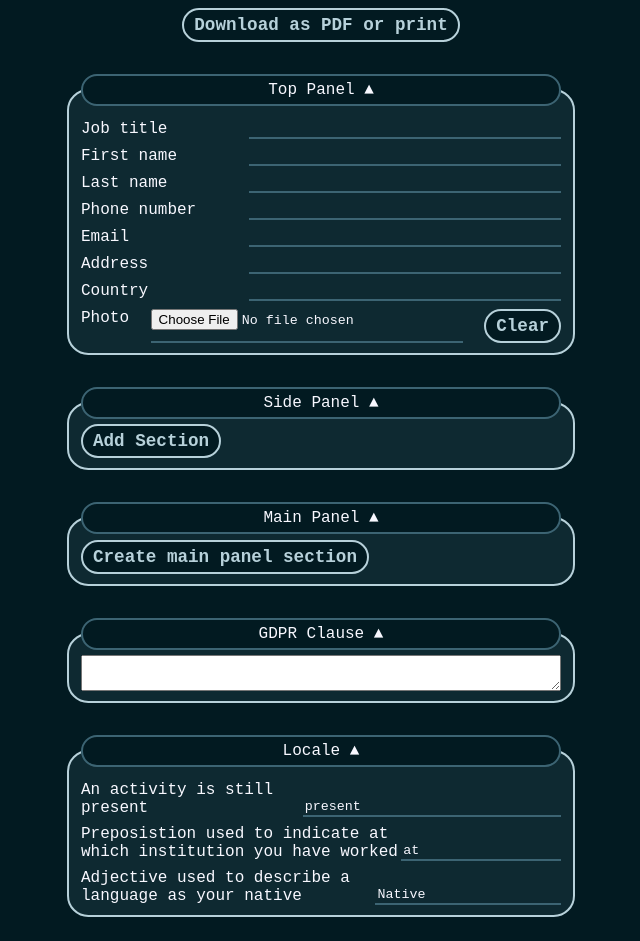
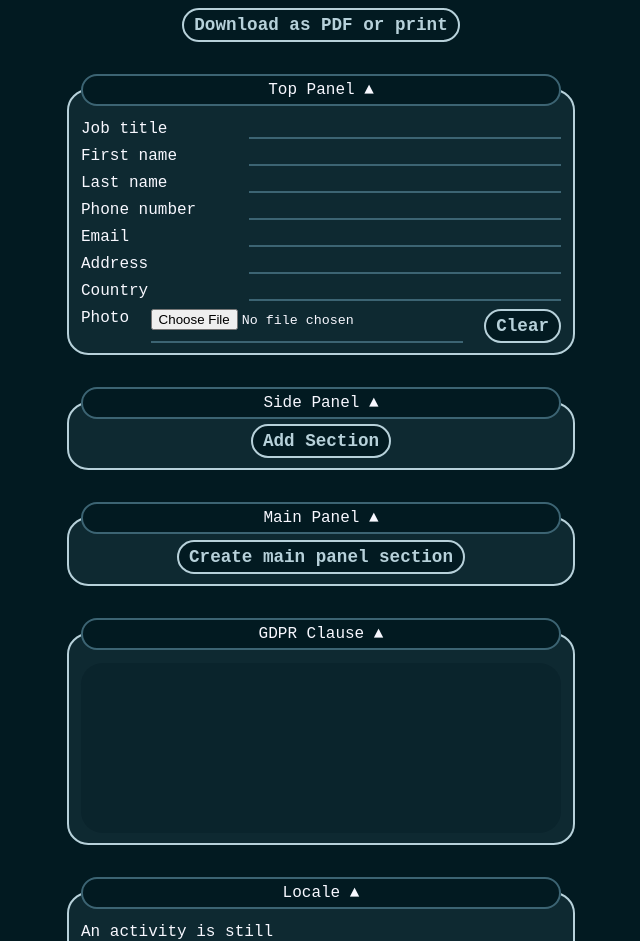
Before and after one commit to Anastazy6/React-Course, a React (Vite) app in the folder CVCreator/: page / in a window 1280 px wide. Shown: the top 941 px of the page, without its empty margins (319-959 px from the left). Built offline with nearby package versions, Linux system fonts and the light colour scheme.

Commit message:
Update CV Form style

```diff
--- a/CVCreator/src/Components/CVForm/Main/Customization/GDPRClause.jsx
+++ b/CVCreator/src/Components/CVForm/Main/Customization/GDPRClause.jsx
@@ -25,12 +25,17 @@ export default function GDPRClause ({ }) {
     <ToggleableFieldset
         legend='GDPR Clause'
     >
-      <textarea
-        onChange={ handleChange }
-        value   ={ value }
-        name    ='GDPR-clause-input'
+      <label
+        className="textarea-label"
+      >
+        <textarea
+          onChange={ handleChange }
+          value   ={ value }
+          name    ='GDPR-clause-input'
+          rows="10"
 
-      />
+        />
+      </label>
     </ToggleableFieldset>
   )
 }
--- a/CVCreator/src/Components/CVForm/Main/Item/Types.jsx
+++ b/CVCreator/src/Components/CVForm/Main/Item/Types.jsx
@@ -188,6 +188,7 @@ function LongText ({ name="description", value, onChange, label="Description" })
         name      ={ name     }
         onChange  ={ onChange }
         value     ={ value    }
+        rows      ="6"
       />
     </label>
   );
--- a/CVCreator/src/styles/includes/cvform.scss
+++ b/CVCreator/src/styles/includes/cvform.scss
@@ -11,6 +11,13 @@
   justify-content: flex-start;
   flex-direction: column;
   align-items: center;
+}
+
+.side-item-form {
+  display: flex;
+  input {
+    flex-shrink: 1;
+  }
 }
 
 fieldset {
@@ -28,6 +35,7 @@ fieldset {
     display: flex;
     flex-flow: row;
     justify-content: space-between;
+    margin-top: rem;
   }
 }
 
@@ -35,13 +43,27 @@ input[name="level"] {
   width: 40px;
 }
 
+.side-item-form,
+.main-panel-item label {
+  margin-top: 0.5rem;
+}
+
 .simple-svg-wrapper {
   display: inline-flex;
-  border: 1px solid $moonlight-II-purple;
+  border: 1px solid $lleuad-lawn;
   padding: 3px;
   width: fit-content;
   cursor: pointer;
   border-radius: 100%;
+  margin-left: 0.5rem;
+
+  &:hover {
+    background-color: $lleuad-lawn;
+
+    svg {
+      fill: $lleuad-newydd;
+    }
+  }
 }
 
 
@@ -113,6 +135,7 @@ button {
   border-radius: 100px;
   font-size: 1.1rem;
   font-weight: bold;
+  align-self: center;
 
   &:hover {
     background: $lleuad-lawn;
@@ -134,6 +157,11 @@ button {
 
 label {
   margin-top: 0.5rem;
+  display: flex;
+  min-width: 35%;
+  input {
+    flex-shrink: 1;
+  }
 }
 
 input {
@@ -160,11 +188,31 @@ input {
 .textarea-label {
   display: flex;
   flex-direction: column;
+
+
   textarea {
     color: ghostwhite;
-    background-color: transparent;
+    padding: 10px;
+    background-color: $lleuad-newydd-30p;
     height: max-content;
     resize: none;
-    overflow: hidden;
+    overflow: auto;
+    border: none;
+    border-radius: 21.37px;
+
+    &:invalid {
+      box-shadow: 0 0 10px -5px rgba(255, 0, 0, 0.25);
+    }
   }
 }
+
+select, option {
+  background-color: $lleuad-newydd;
+  color: ghostwhite;
+  padding: 5px;
+
+  &:hover {
+    color: $lleuad-newydd;
+    background-color: $lleuad-lawn;
+  }
+}
--- a/CVCreator/src/styles/includes/variables.scss
+++ b/CVCreator/src/styles/includes/variables.scss
@@ -9,7 +9,8 @@ $moonlight-II-purple: #c4a2ff;
 
 $top-panel-text-width: 540.275px;
 
-$lleuad-newydd: rgb(2, 26, 33);
-$lleuad       : rgb(60, 100, 115);
-$lleuad-lawn  : rgb(183, 209, 218);
-$lleuad-20p   : rgba(60, 100, 115, 0.20);
+$lleuad-newydd    : rgb(2, 26, 33);
+$lleuad-newydd-30p: rgba(2, 26, 33, 0.3);
+$lleuad           : rgb(60, 100, 115);
+$lleuad-lawn      : rgb(183, 209, 218);
+$lleuad-20p       : rgba(60, 100, 115, 0.20);
```
Also changed, not shown: CVCreator/src/styles/includes/main.scss (+10 -0 lines).
